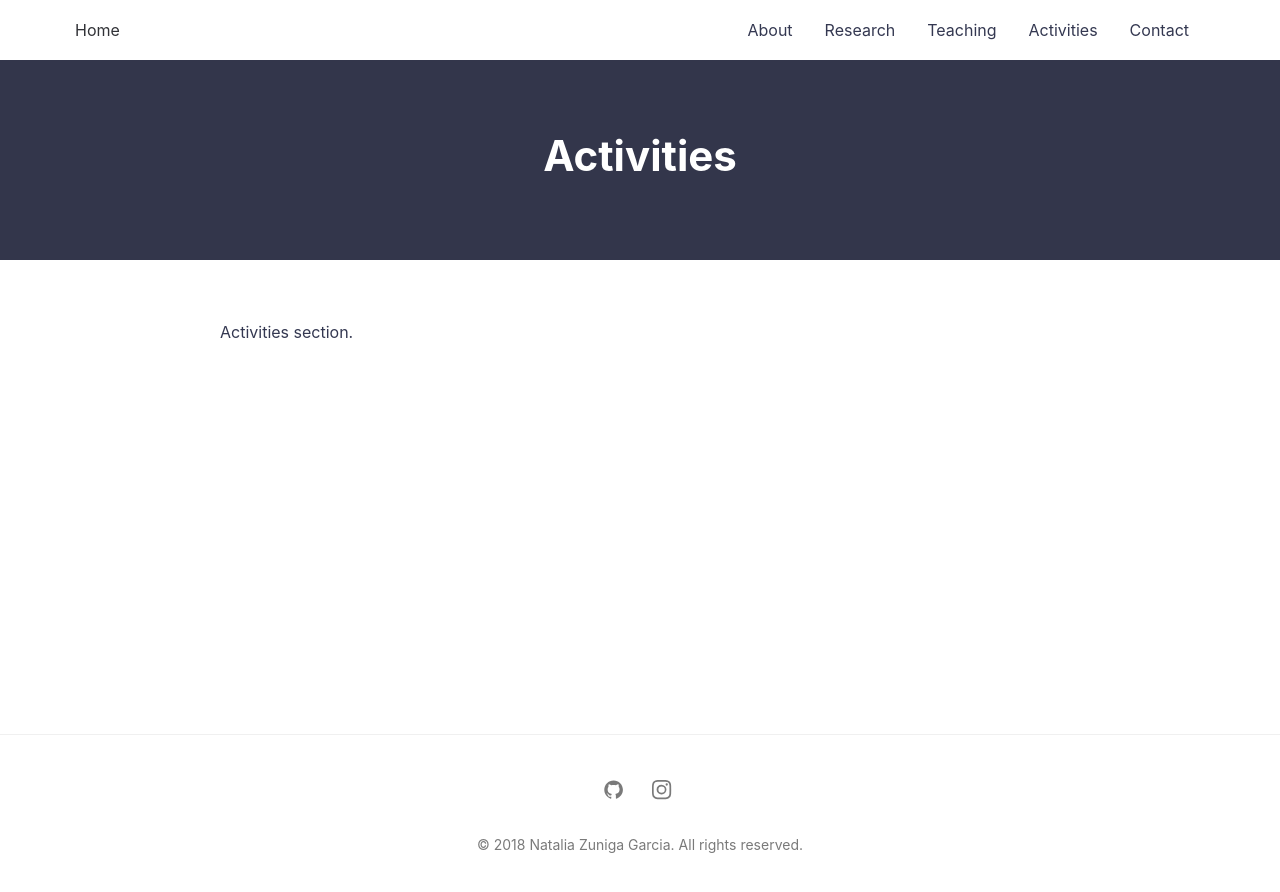
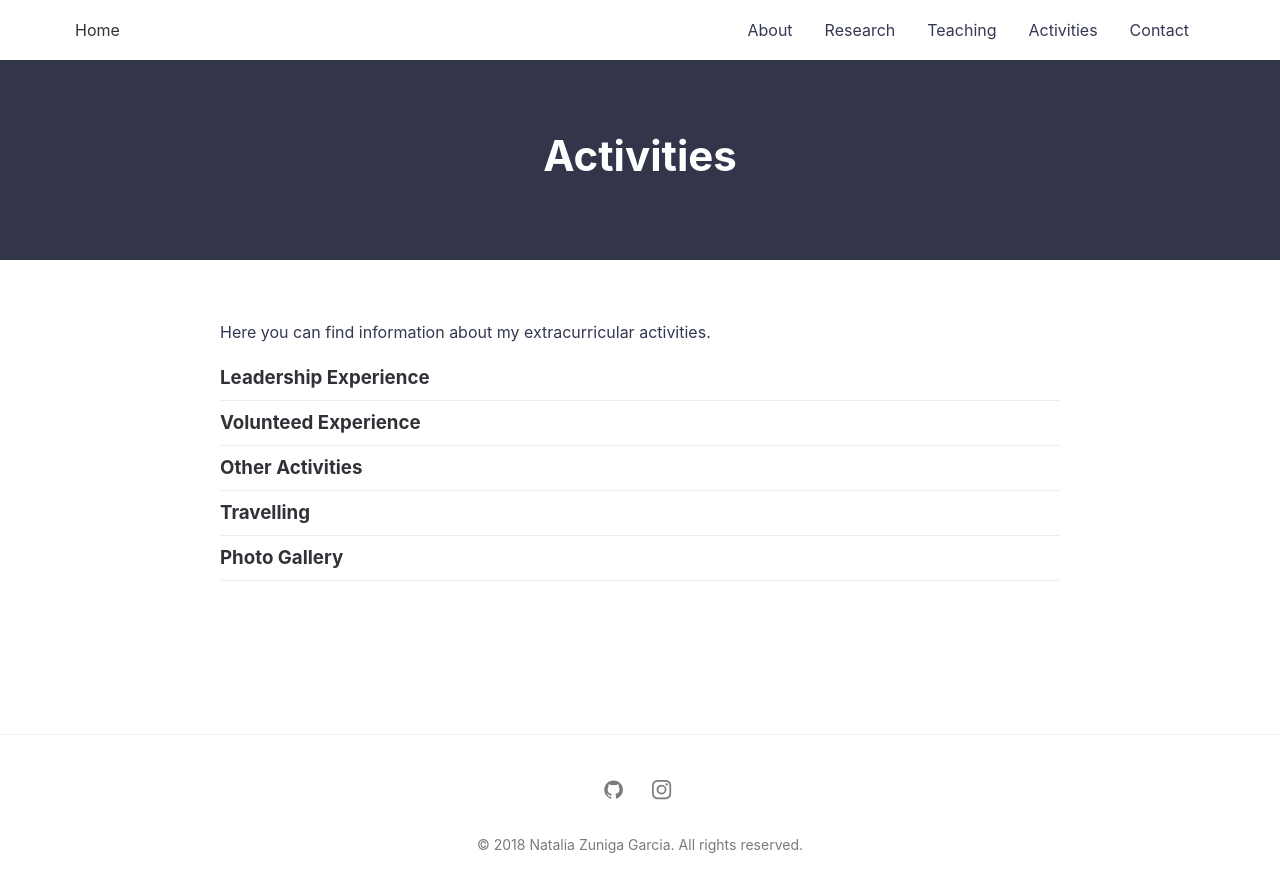
Before and after one commit to nzunigag/nzunigag.github.io, a Jekyll site: the page built from activities.md, in a window 1280 px wide. Shown: the top 892 px of the page. Built offline with Jekyll 4.4.1, drawn with Linux system fonts in a browser that asks for light colours.

Commit message:
Update activities.md

```diff
--- a/activities.md
+++ b/activities.md
@@ -4,4 +4,21 @@ title: Activities
 permalink: /activities/
 ---
 
-Activities section.
+Here you can find information about my extracurricular activities.
+
+### Leadership Experience
+___
+
+
+### Volunteed Experience
+___
+
+### Other Activities
+___
+
+### Travelling
+___
+
+
+### Photo Gallery
+___
```
